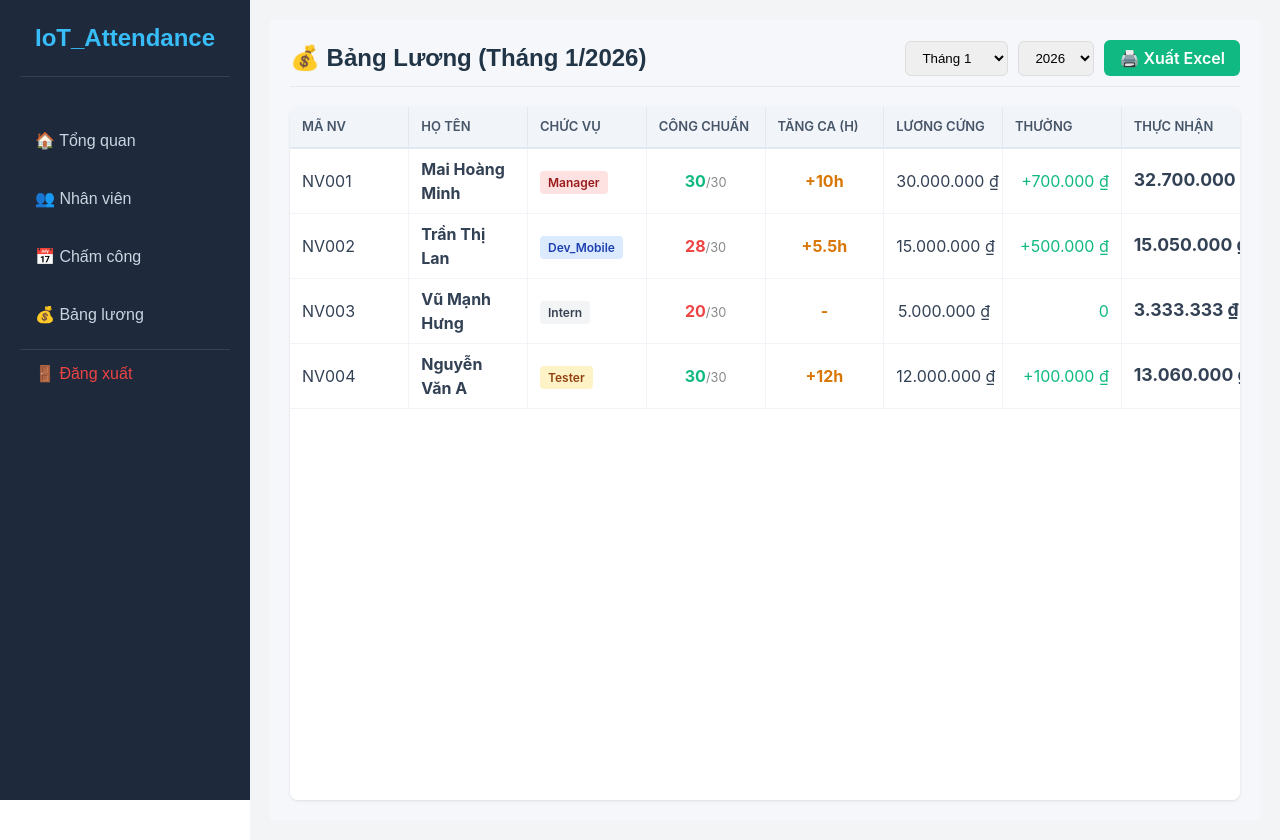
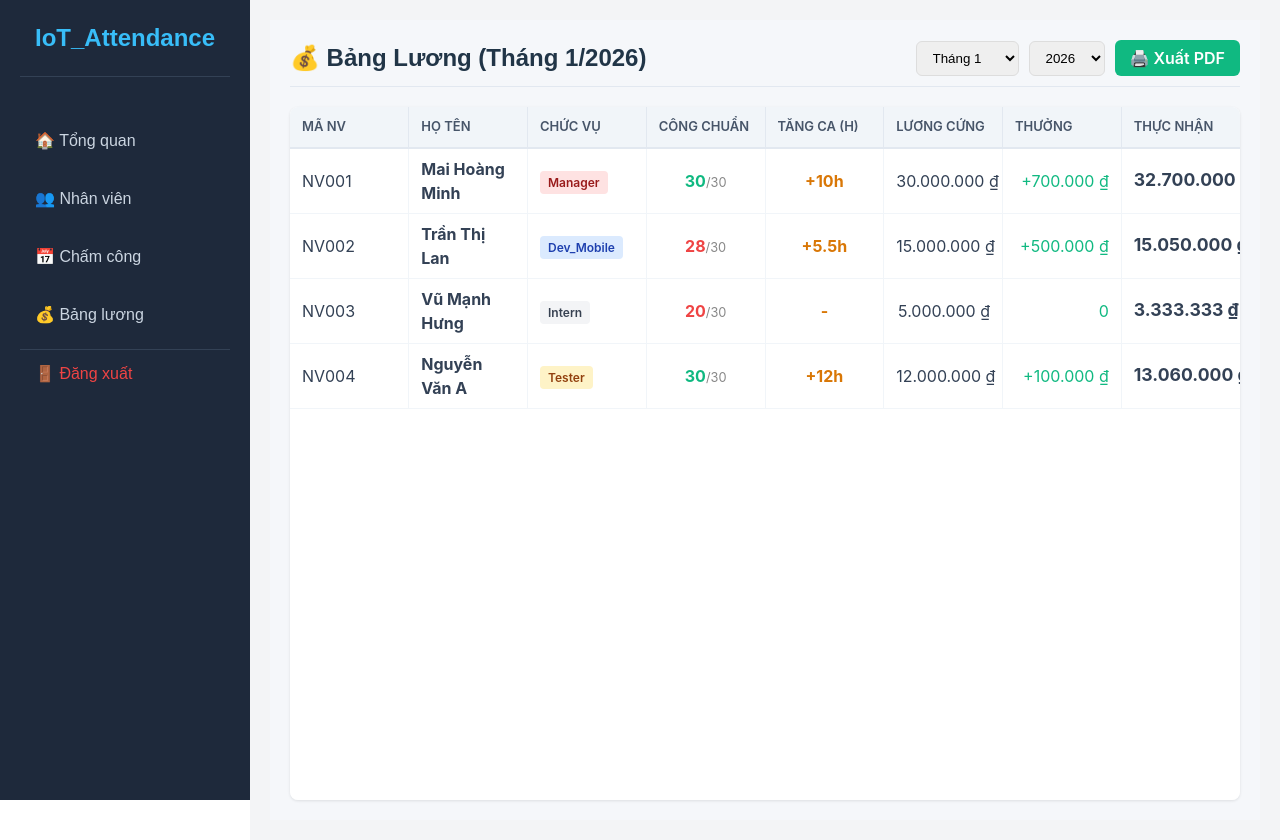
Before and after one commit to Ldieu0604/IoT_Attendance_FE, a React (Vite) app in the folder dashboard/: page /payroll in a window 1280 px wide. Built offline with nearby package versions, Linux system fonts and the light colour scheme.

Commit message:
them xuat pdf

```diff
--- a/dashboard/package.json
+++ b/dashboard/package.json
@@ -11,6 +11,8 @@
   },
   "dependencies": {
     "axios": "^1.13.2",
+    "jspdf": "^4.0.0",
+    "jspdf-autotable": "^5.0.7",
     "react": "^19.2.0",
     "react-dom": "^19.2.0",
     "react-icons": "^5.5.0",
--- a/dashboard/src/pages/payroll.jsx
+++ b/dashboard/src/pages/payroll.jsx
@@ -1,5 +1,7 @@
 import React, { useState, useEffect } from 'react';
 import './payroll.css';
+import jsPDF from 'jspdf';
+import autoTable from 'jspdf-autotable';
 
 // --- 1. ĐƯA DỮ LIỆU MOCK VÀ HÀM TÍNH TOÁN RA NGOÀI COMPONENT ---
 // Việc này giúp chúng trở thành biến tĩnh, React sẽ không bắt bẻ trong useEffect nữa.
@@ -93,6 +95,44 @@ const Payroll = () => {
     fetchPayrollData();
   }, [month, year]);
 
+  const removeVietnameseTones = (str) => {
+    return str.normalize('NFD').replace(/[\u0300-\u036f]/g, '')
+              .replace(/đ/g, 'd').replace(/Đ/g, 'D');
+}
+const formatCurrencyPDF = (amount) => {
+    return amount.toString().replace(/\B(?=(\d{3})+(?!\d))/g, ".") + " VND";
+};
+  // --- 3. HÀM XỬ LÝ XUẤT PDF ---
+  const handleExportPDF = () => {
+    const doc = new jsPDF();
+
+    // Tiêu đề file PDF (Dùng không dấu để tránh lỗi font)
+    doc.text(`Bang Luong Thang ${month}/${year}`, 14, 15);
+
+    // Tạo bảng
+    autoTable(doc, {
+      startY: 20,
+      head: [['Ma NV', 'Ho Ten', 'Chuc Vu', 'Ngay Cong', 'Tang Ca (h)', 'Luong Cung', 'Thuong', 'Thuc Nhan']],
+
+      // Định nghĩa dữ liệu (Body)
+      body: payrollList.map(emp => [
+        emp.emp_code,
+        removeVietnameseTones(emp.full_name),
+        emp.position,
+        `${emp.work_days}/30`,
+        emp.overtime_hours,
+        formatCurrencyPDF(emp.monthly_salary),
+        formatCurrencyPDF(emp.bonus_salary),
+        formatCurrencyPDF(emp.total_salary)
+      ]),
+
+      theme: 'grid',
+      headStyles: { fillColor: [22, 160, 133] },
+    });
+
+    doc.save(`Bang_Luong_T${month}_${year}.pdf`);
+  };
+
   return (
     <div className="page-container">
       <div className="page-header">
@@ -108,7 +148,7 @@ const Payroll = () => {
             <option value="2025">2025</option>
             <option value="2026">2026</option>
           </select>
-          <button className="btn-export">🖨️ Xuất Excel</button>
+          <button className="btn-export" onClick={handleExportPDF}>🖨️ Xuất PDF</button>
         </div>
       </div>
 
```
Also changed, not shown: 1 other file (tests, documents, lock files or other folders).
